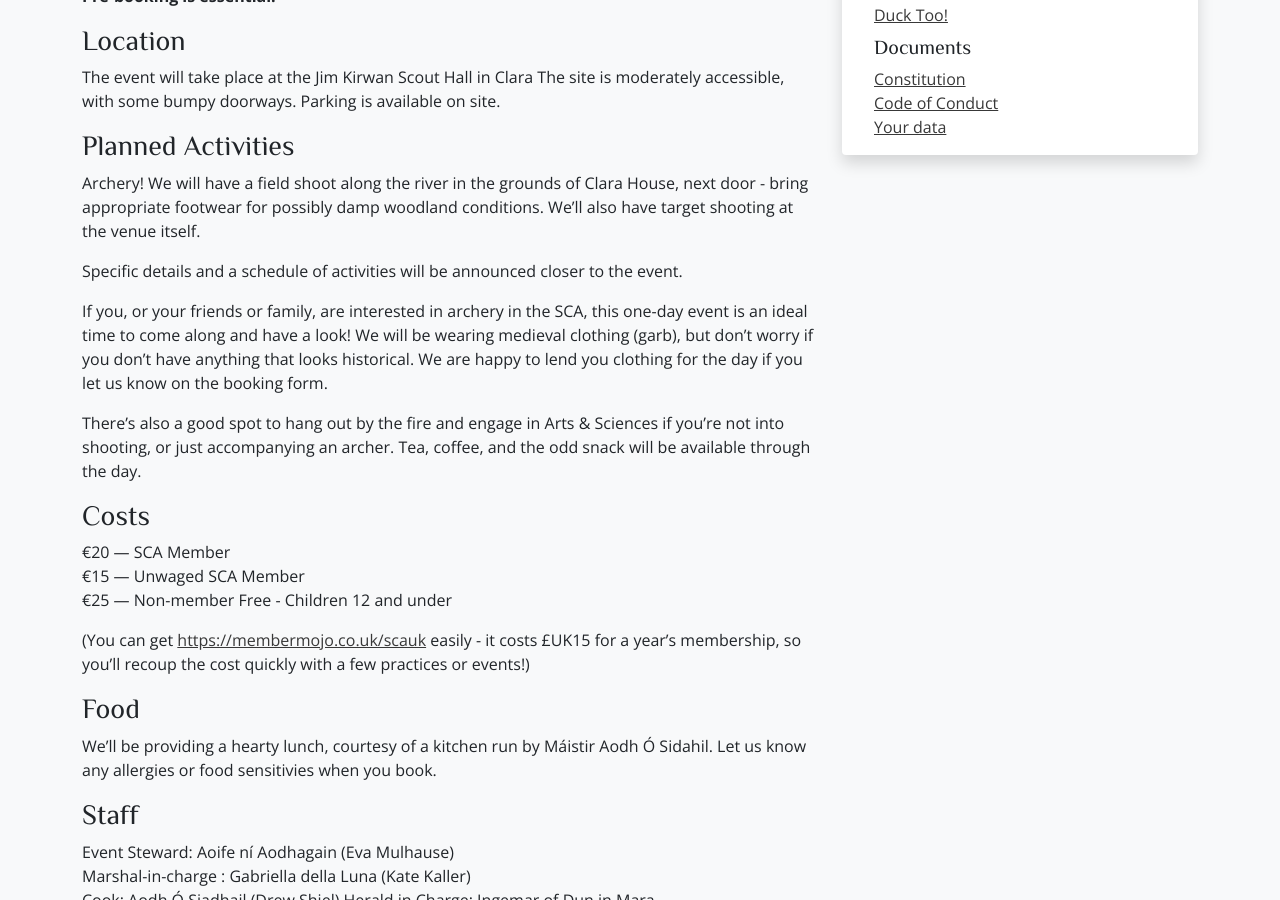
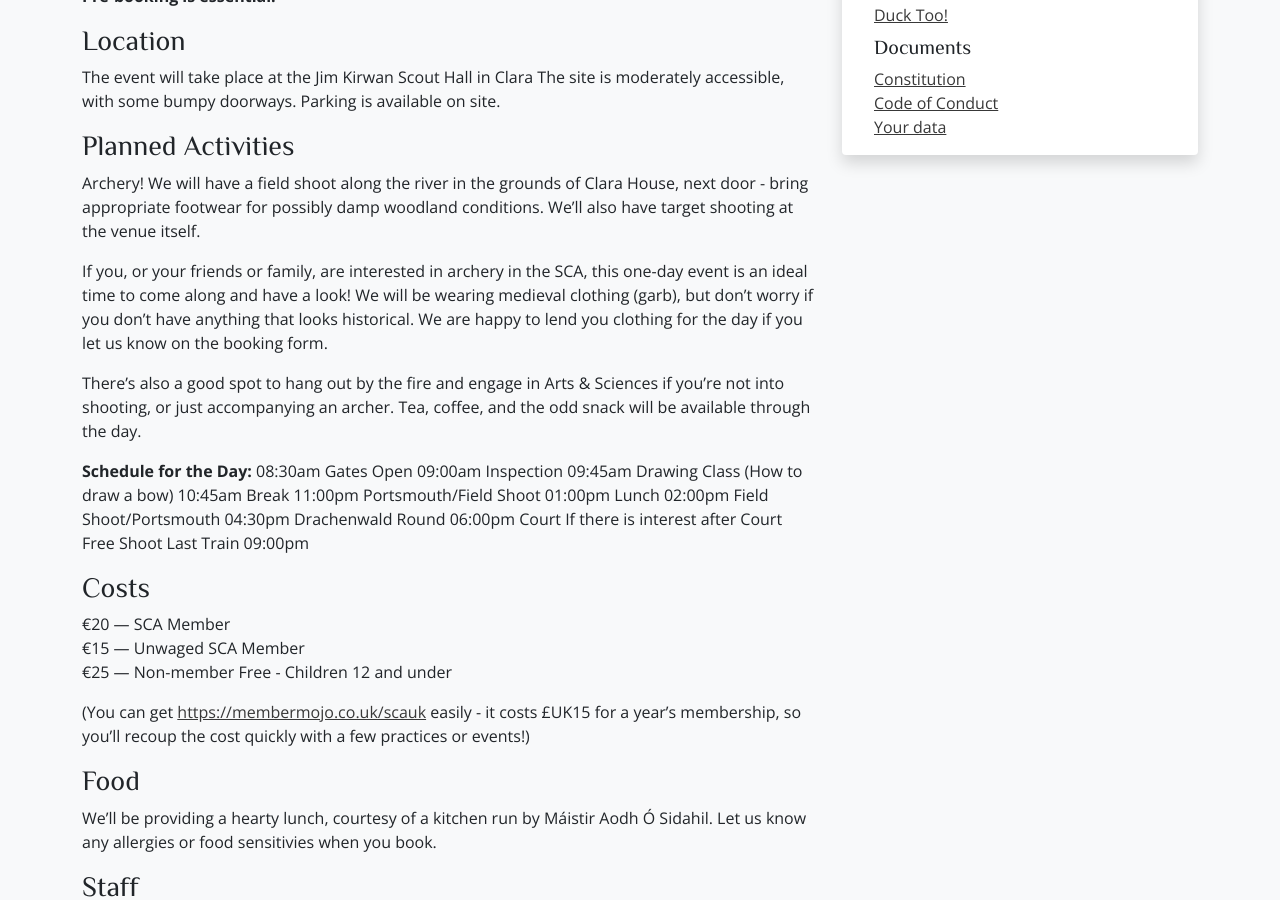
Before and after one commit to drachenwald/dun-in-mara, a Jekyll site: the page built from events/2025/duck-too/index.md, in a window 1280 px wide and 900 px high, scrolled down 614 px. Built offline with Jekyll 4.4.1, drawn with Linux system fonts in a browser that asks for light colours; comment, search, counter and statistics services are not loaded.

Commit message:
Added schedule to Duck

```diff
--- a/events/2025/duck-too/index.md
+++ b/events/2025/duck-too/index.md
@@ -26,11 +26,22 @@ The site is moderately accessible, with some bumpy doorways. Parking is availabl
 
 Archery! We will have a field shoot along the river in the grounds of Clara House, next door - bring appropriate footwear for possibly damp woodland conditions. We'll also have target shooting at the venue itself.
 
-Specific details and a schedule of activities will be announced closer to the event.
-
 If you, or your friends or family, are interested in archery in the SCA, this one-day event is an ideal time to come along and have a look! We will be wearing medieval clothing (garb), but don’t worry if you don’t have anything that looks historical. We are happy to lend you clothing for the day if you let us know on the booking form.
 
 There's also a good spot to hang out by the fire and engage in Arts & Sciences if you're not into shooting, or just accompanying an archer. Tea, coffee, and the odd snack will be available through the day.
+
+**Schedule for the Day:**
+08:30am Gates Open
+09:00am Inspection
+09:45am Drawing Class (How to draw a bow)
+10:45am Break
+11:00pm Portsmouth/Field Shoot
+01:00pm Lunch
+02:00pm Field Shoot/Portsmouth
+04:30pm Drachenwald Round
+06:00pm Court
+If there is interest after Court Free Shoot
+Last Train 09:00pm
 
 ### Costs
 
```
